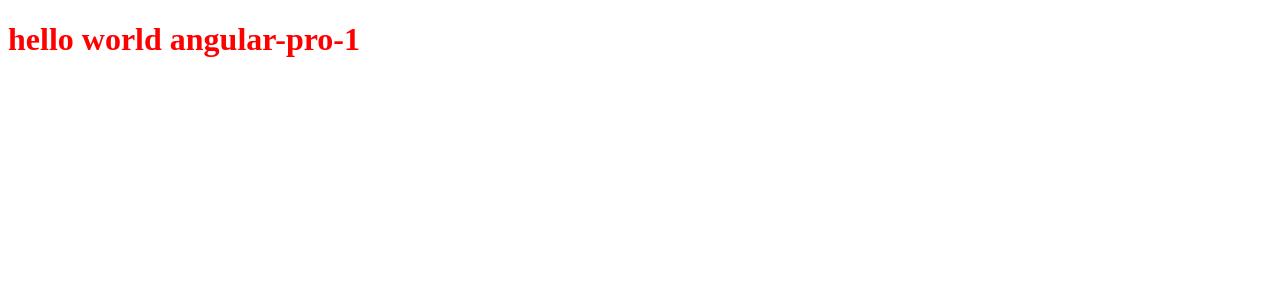
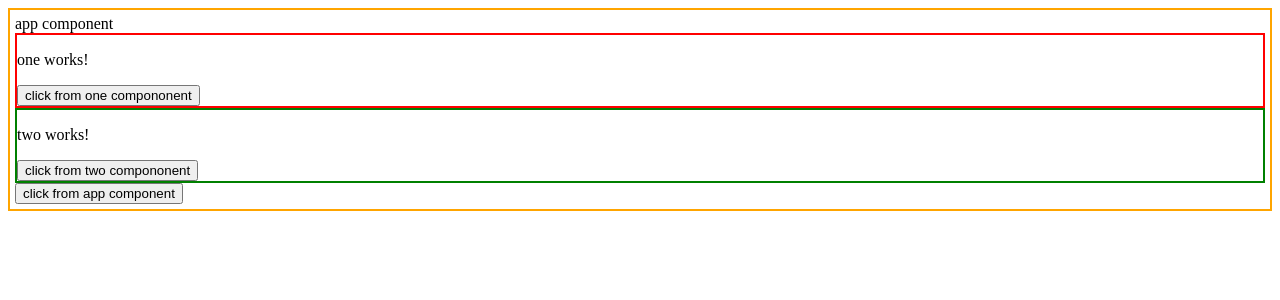
Before and after one commit to valeri879/angular-pro-1, an Angular app: page / in a window 1280 px wide. Shown: the top 300 px of the page. Built offline with nearby package versions, Linux system fonts and the light colour scheme.

Commit message:
lecture 9

```diff
--- a/src/app/app.component.css
+++ b/src/app/app.component.css
@@ -1,3 +1,8 @@
 h1 {
     color: red;
 }
+:host {
+    display: block;
+    padding: 5px;
+    border: 2px solid orange;
+}
--- a/src/app/app.component.html
+++ b/src/app/app.component.html
@@ -1 +1,6 @@
-<h1>hello world {{title}}</h1>
+app component
+
+<app-one></app-one>
+<app-two></app-two>
+
+<button (click)="testService.hello('this is click from app component')">click from app component</button>
--- a/src/app/app.component.ts
+++ b/src/app/app.component.ts
@@ -1,4 +1,5 @@
 import { Component } from '@angular/core';
+import { TestService } from './test.service';
 
 @Component({
   selector: 'app-root',
@@ -8,4 +9,8 @@ import { Component } from '@angular/core';
 
 export class AppComponent {
   title = 'angular-pro-1';
+
+  constructor(
+    public testService: TestService
+  ) {}
 }
--- a/src/app/app.module.ts
+++ b/src/app/app.module.ts
@@ -3,10 +3,14 @@ import { BrowserModule } from '@angular/platform-browser';
 
 import { AppRoutingModule } from './app-routing.module';
 import { AppComponent } from './app.component';
+import { OneComponent } from './one/one.component';
+import { TwoComponent } from './two/two.component';
 
 @NgModule({
   declarations: [
-    AppComponent
+    AppComponent,
+    OneComponent,
+    TwoComponent
   ],
   imports: [
     BrowserModule,
--- /dev/null
+++ b/src/app/one/one.component.css
@@ -0,0 +1,4 @@
+:host {
+    display: block;
+    border: 2px solid red;
+}
--- /dev/null
+++ b/src/app/one/one.component.html
@@ -0,0 +1,2 @@
+<p>one works!</p>
+<button (click)="testService.hello('this is click from one component')">click from one compononent</button>
--- /dev/null
+++ b/src/app/one/one.component.ts
@@ -0,0 +1,18 @@
+import { Component, OnInit } from '@angular/core';
+import { TestService } from '../test.service';
+
+@Component({
+  selector: 'app-one',
+  templateUrl: './one.component.html',
+  styleUrls: ['./one.component.css'],
+})
+export class OneComponent implements OnInit {
+
+  constructor(
+    public testService: TestService
+  ) { }
+
+  ngOnInit(): void {
+  }
+
+}
--- /dev/null
+++ b/src/app/test.service.ts
@@ -0,0 +1,14 @@
+import { Injectable } from '@angular/core';
+
+@Injectable({
+  providedIn: 'root'
+})
+
+export class TestService {
+
+  constructor() { }
+
+  public hello(name: string) {
+    console.log(name);
+  }
+}
--- /dev/null
+++ b/src/app/two/two.component.css
@@ -0,0 +1,4 @@
+:host {
+    display: block;
+    border: 2px solid green;
+}
--- /dev/null
+++ b/src/app/two/two.component.html
@@ -0,0 +1,2 @@
+<p>two works!</p>
+<button (click)="testService.hello('this is click from two component')">click from two compononent</button>
--- /dev/null
+++ b/src/app/two/two.component.ts
@@ -0,0 +1,18 @@
+import { Component, OnInit } from '@angular/core';
+import { TestService } from '../test.service';
+
+@Component({
+  selector: 'app-two',
+  templateUrl: './two.component.html',
+  styleUrls: ['./two.component.css'],
+})
+export class TwoComponent implements OnInit {
+
+  constructor(
+    public testService: TestService
+  ) { }
+
+  ngOnInit(): void {
+  }
+
+}
```
